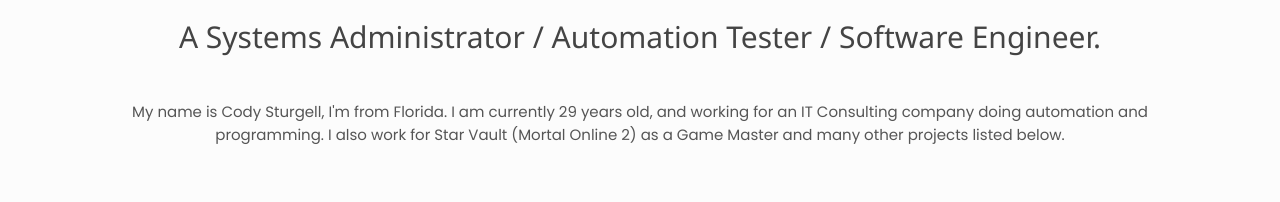
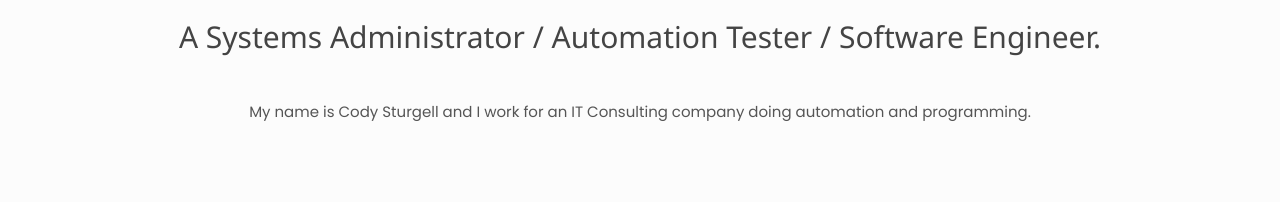
Before and after one commit to TheDarkChakra/Portfolio, a plain HTML site: page index.html in a window 1280 px wide. Shown: the part 274-476 px from the top of the page. Drawn offline with nearby package versions, Linux system fonts and the light colour scheme.

Commit message:
Update Portfolio

```diff
--- a/index.html
+++ b/index.html
@@ -62,9 +62,7 @@
           A Systems Administrator / Automation Tester / Software Engineer.
         </h2>
         <p class="about__desc">
-	  <center>My name is Cody Sturgell, I'm from Florida. I am currently 29 years old,
-	  and working for an IT Consulting company doing automation and programming.
-	  I also work for Star Vault (Mortal Online 2) as a Game Master and many other projects listed below. </center>
+	  <center>My name is Cody Sturgell and I work for an IT Consulting company doing automation and programming.</center>
         </p>
 		<br>
 		<br>
```
